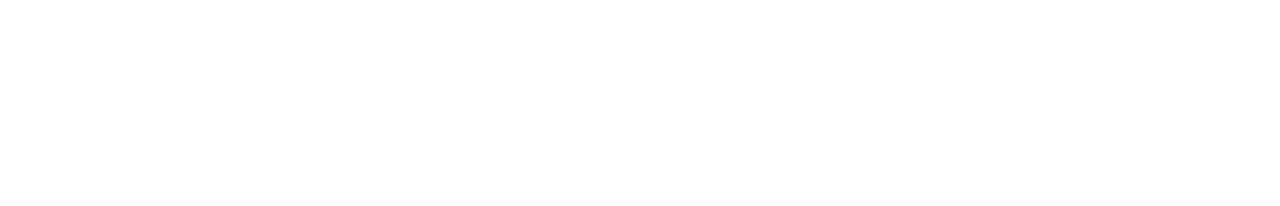
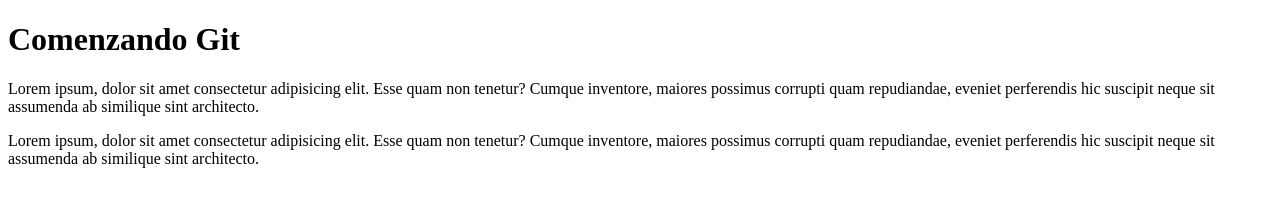
Before and after one commit to xluis23xx/zyra, a plain HTML site: page index.html in a window 1280 px wide. Drawn offline with Linux system fonts and the light colour scheme.

Commit message:
Contenido en rama

```diff
--- a/index.html
+++ b/index.html
@@ -6,6 +6,14 @@
     <title>Zyra</title>
 </head>
 <body>
-
+    <h1>Comenzando Git</h1>
+    <p>Lorem ipsum, dolor sit amet consectetur adipisicing elit. Esse quam non tenetur? Cumque inventore,
+       maiores possimus corrupti quam repudiandae, eveniet perferendis hic suscipit neque sit assumenda ab
+       similique sint architecto.
+    </p>
+    <p>Lorem ipsum, dolor sit amet consectetur adipisicing elit. Esse quam non tenetur? Cumque inventore,
+       maiores possimus corrupti quam repudiandae, eveniet perferendis hic suscipit neque sit assumenda ab
+       similique sint architecto.
+     </p>
 </body>
 </html>
```
